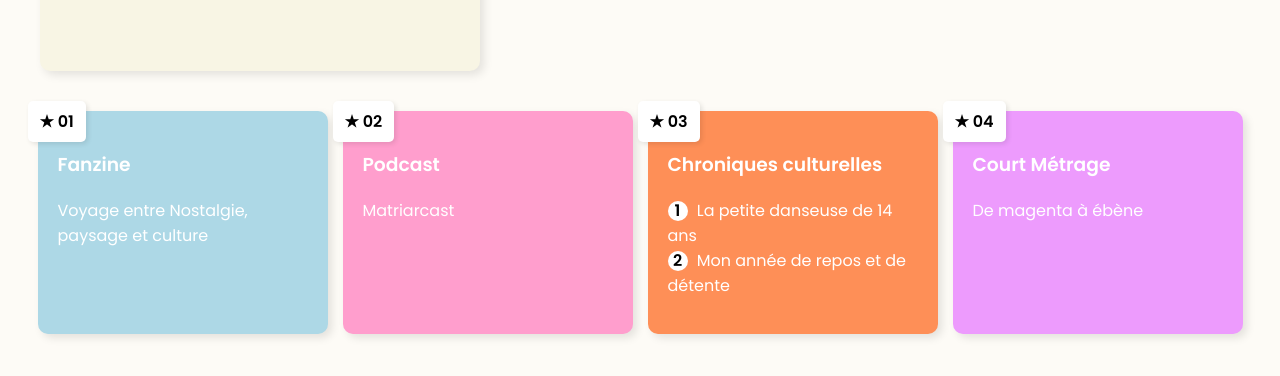
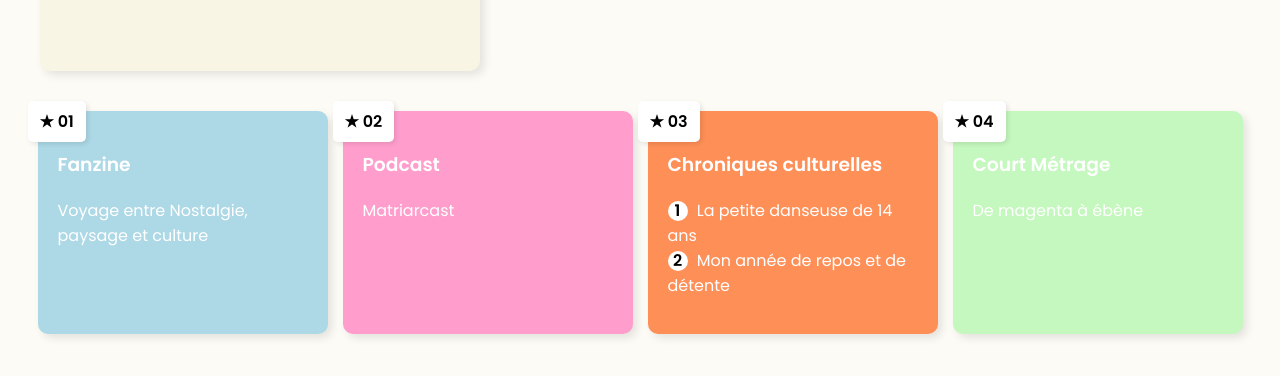
Before and after one commit to MaeAlliot/Productions, a plain HTML site: page index.html in a window 1280 px wide. Shown: the part 212-588 px from the top of the page. Drawn offline with Linux system fonts and the light colour scheme.

Commit message:
Update style.css

```diff
--- a/style.css
+++ b/style.css
@@ -155,7 +155,7 @@ body {
 .red { background-color: #ADD8E6; }
 .blue { background-color: #ff9ecd; }
 .light-blue { background-color: #fe8f57; }
-.orange { background-color: #ed9bfd; }
+.orange { background-color: #C5F8BE; }
 
 /* Responsive */
 @media (max-width: 768px) {
```
